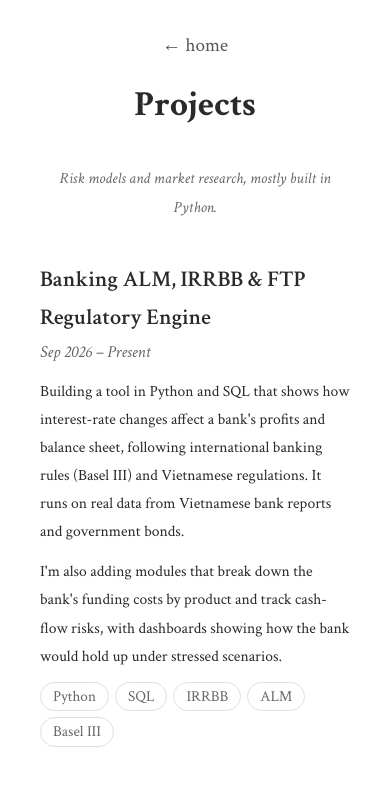
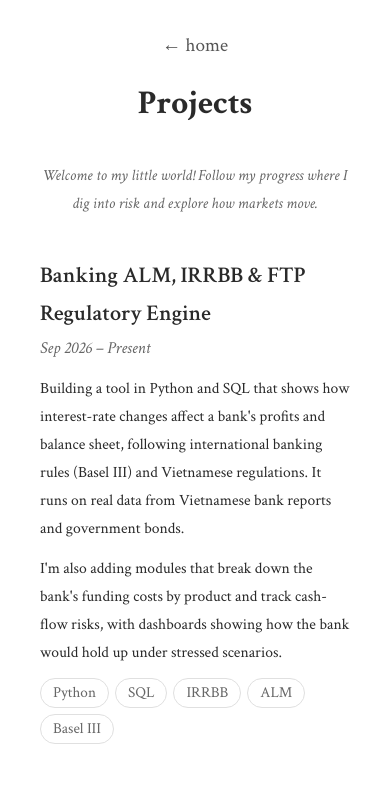
Before and after one commit to jennied2/jennied2.github.io, a plain HTML site: page projects.html in a window 390 px wide. Shown: the top 787 px of the page. Drawn offline with Linux system fonts and the light colour scheme.

Commit message:
Add files via upload

```diff
--- a/assets/css/style.css
+++ b/assets/css/style.css
@@ -104,7 +104,7 @@ h1 {
 }
 
 .page-title {
-    font-size: 2.8rem;
+    font-size: 42.8px;
     font-weight: 700;
     margin: 0;
     text-align: center;
@@ -350,10 +350,6 @@ footer {
     justify-content: center;
 }
 
-.social-links a:hover {
-    color: #666;
-}
-
 .social-links i {
     font-size: 1.5rem;
 }
@@ -382,7 +378,7 @@ footer {
     }
 
     .page-title {
-        font-size: 2.2rem;
+        font-size: 33.2px;
     }
 
     header {
--- a/projects.html
+++ b/projects.html
@@ -19,7 +19,7 @@
         </header>
 
         <main>
-            <p class="intro">Risk models and market research, mostly built in Python.</p>
+            <p class="intro">Welcome to my little world! Follow my progress where I dig into risk and explore how markets move.</p>
 
             <div class="project">
                 <h3>Banking ALM, IRRBB &amp; FTP Regulatory Engine</h3>
```
